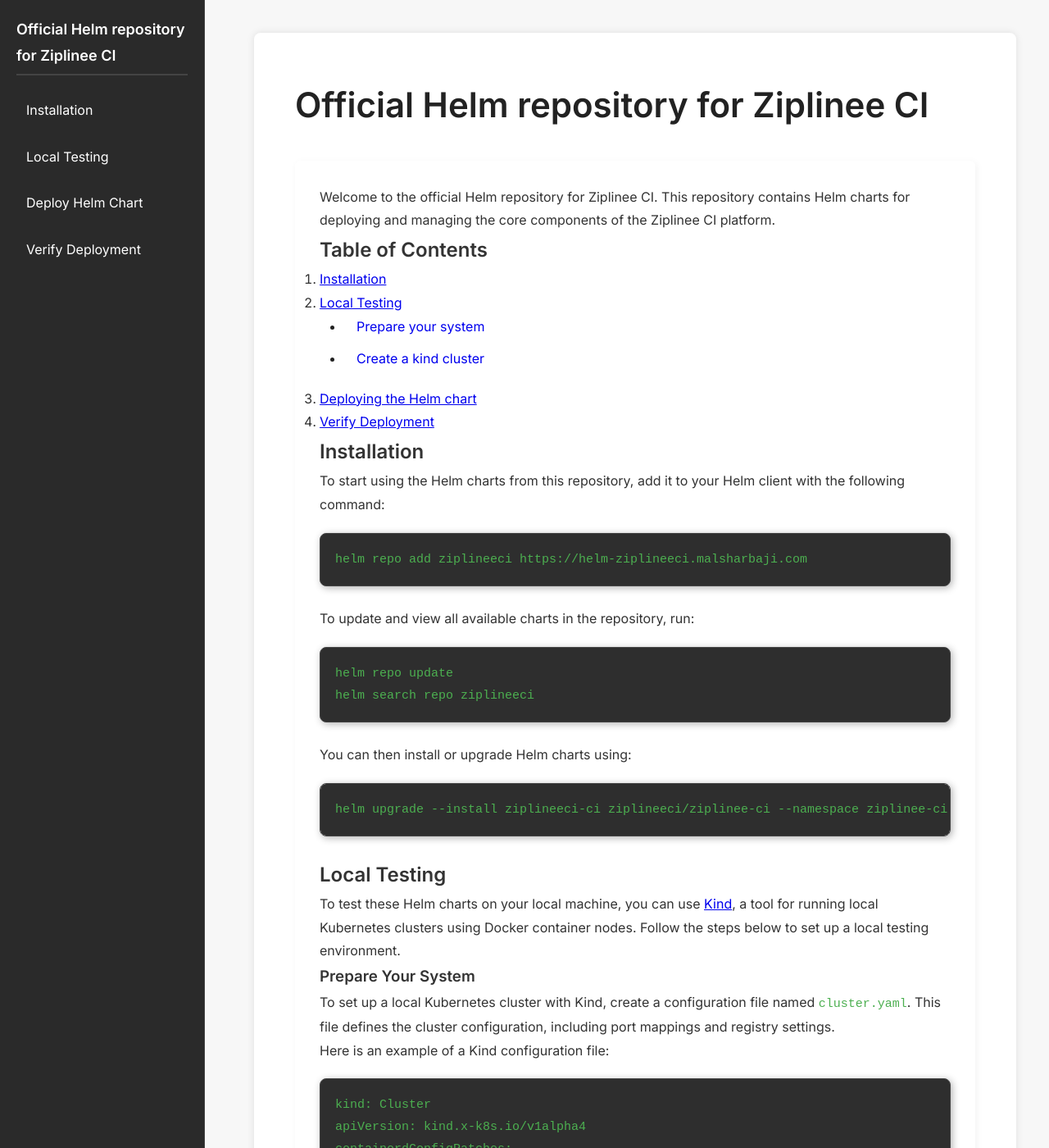
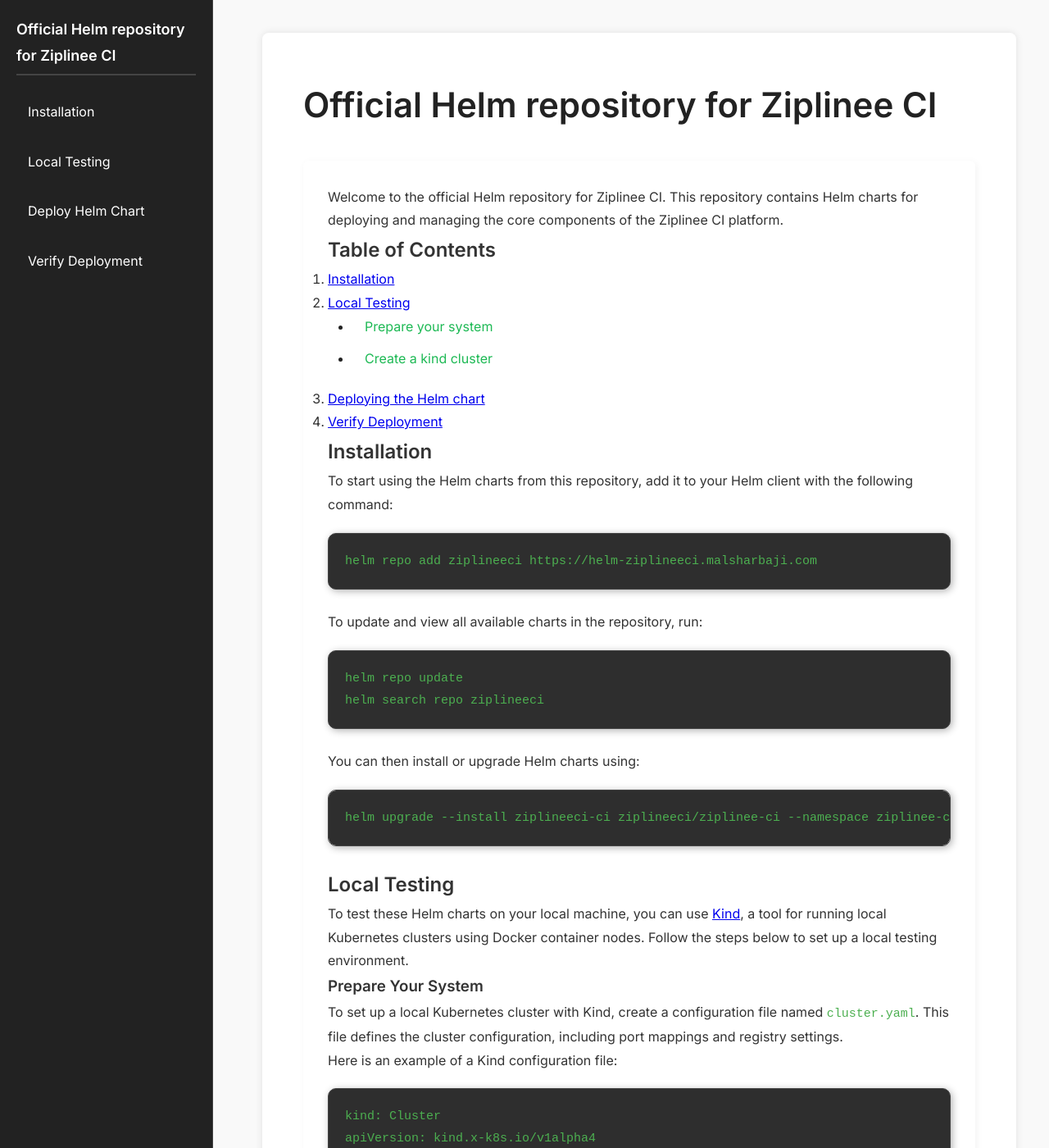
Before and after one commit to ziplineeci/ziplinee-helm-charts, a Jekyll site: the page built from README.md, in a window 1280 px wide and 1400 px high. Shown: the whole window at 82% size. Built offline with Jekyll 4.4.1, drawn with Linux system fonts in a browser that asks for light colours; our own code applies the rules of GitHub Pages for plain Markdown files; the repository's description, which GitHub fills in, is left out.

Commit message:
Fix style spaces

```diff
--- a/assets/css/style.css
+++ b/assets/css/style.css
@@ -9,7 +9,7 @@ body {
     font-family: 'Inter', sans-serif;
     line-height: 1.8;
     color: #333;
-    background-color: #f7f7f7;
+    background-color: #f9f9f9;
     padding: 0;
     overflow-x: hidden; /* Prevent horizontal scrolling */
 }
@@ -17,19 +17,19 @@ body {
 /* 📌 Layout */
 .container {
     display: flex;
-    max-width: 1400px; /* Optimized width */
+    max-width: 1300px;
     margin: auto;
     padding: 40px;
 }
 
 /* 📌 Sidebar */
 .sidebar {
-    width: 250px;
+    width: 260px;
     position: fixed;
     left: 0;
     top: 0;
     height: 100vh;
-    background: #2a2a2a; /* Darker gray for contrast */
+    background: #222;
     padding: 20px;
     color: white;
     overflow-y: auto;
@@ -60,7 +60,7 @@ body {
     color: white;
     text-decoration: none;
     display: block;
-    padding: 8px 12px;
+    padding: 10px 14px;
     border-radius: 5px;
     transition: background 0.3s ease-in-out;
 }
@@ -98,9 +98,9 @@ body {
 
 /* 📌 Main Content */
 .content {
-    margin-left: 270px;
+    margin-left: 280px;
     padding: 50px;
-    max-width: calc(100% - 270px);
+    max-width: calc(100% - 280px);
     background: white;
     box-shadow: 0px 0px 10px rgba(0, 0, 0, 0.1);
     border-radius: 8px;
@@ -175,23 +175,11 @@ header p {
     color: #25d366;
 }
 
-/* 📌 ToC Sub-Lists - No Special Styling */
-.toc ul ul {
-    padding-left: 0;
-    border-left: none;
-    margin-top: 0;
-}
-
-.toc ul ul li {
-    font-size: 16px;
-    padding-left: 15px;
-}
-
 /* 📌 Code Blocks */
 pre {
     background: #2e2e2e;
-    padding: 18px;
-    border-radius: 8px;
+    padding: 20px;
+    border-radius: 10px;
     overflow-x: auto;
     color: #d4d4d4;
     font-size: 14px;
@@ -200,7 +188,7 @@ pre {
     margin-top: 20px;
     margin-bottom: 25px;
     width: 100%;
-    max-width: 980px;
+    max-width: 900px;
 }
 
 /* Code Styling */
@@ -247,6 +235,7 @@ section {
 
 /* 📌 List Links */
 .content ul li a {
+    color: #1DB954;
     text-decoration: none;
     font-weight: 500;
     transition: color 0.3s;
@@ -254,6 +243,7 @@ section {
 
 /* 📌 Link Hover Effect */
 .content ul li a:hover {
+    color: #25d366;
     text-decoration: underline;
 }
 
@@ -262,22 +252,11 @@ html, body {
     overflow-x: hidden;
 }
 
-/* 📌 Fix Blank Sidebar Issue */
-@media (min-width: 769px) {
-    .sidebar {
-        min-height: 100vh; /* Ensures sidebar takes full height */
-    }
-
-    .content {
-        min-height: 100vh; /* Matches sidebar height */
-    }
-}
-
 /* 📌 Sidebar Toggle Button */
 .menu-toggle {
     position: fixed;
-    top: 15px; /* Ensures it stays at the top */
-    left: 15px; /* Positions it properly */
+    top: 15px;
+    left: 15px;
     background: #1DB954;
     color: white;
     border: none;
@@ -285,7 +264,7 @@ html, body {
     font-size: 20px;
     border-radius: 5px;
     cursor: pointer;
-    z-index: 1100; /* Ensures it stays above other elements */
+    z-index: 1100;
     transition: background 0.3s ease;
 }
 
```
